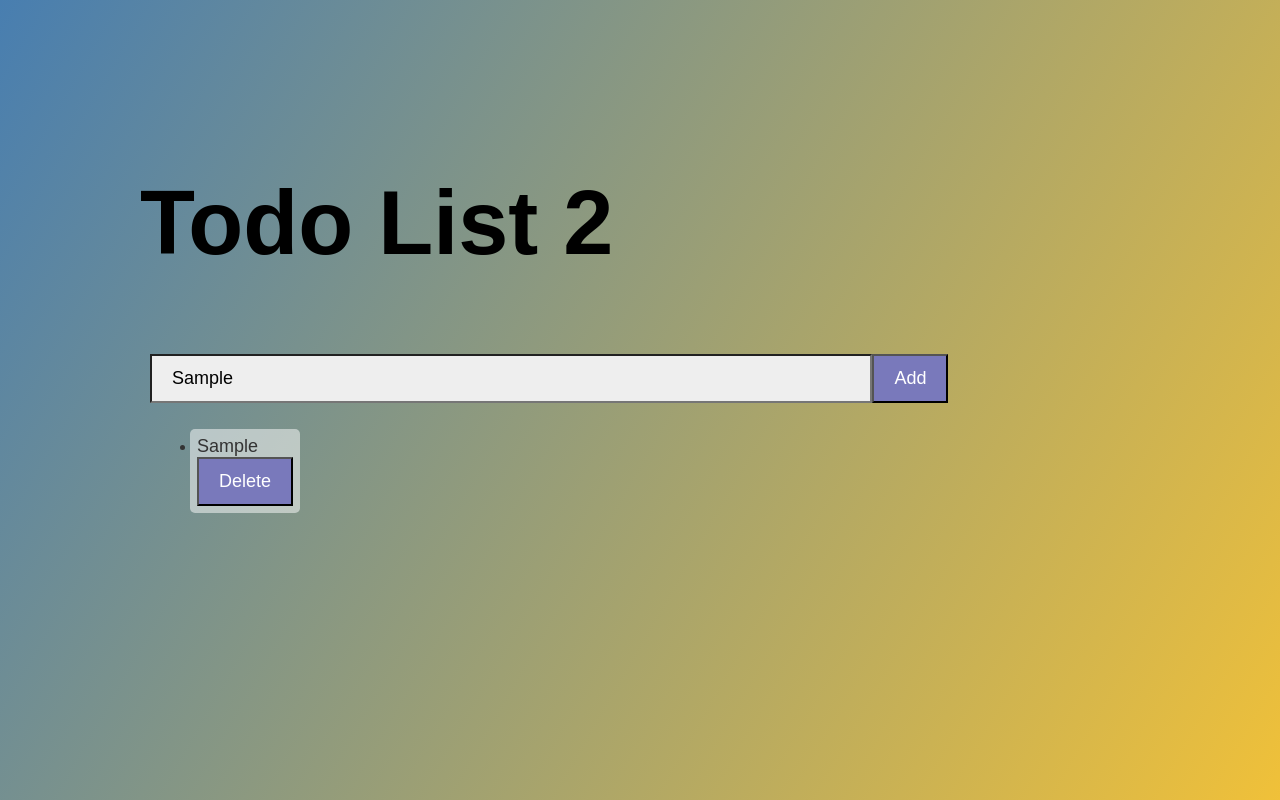
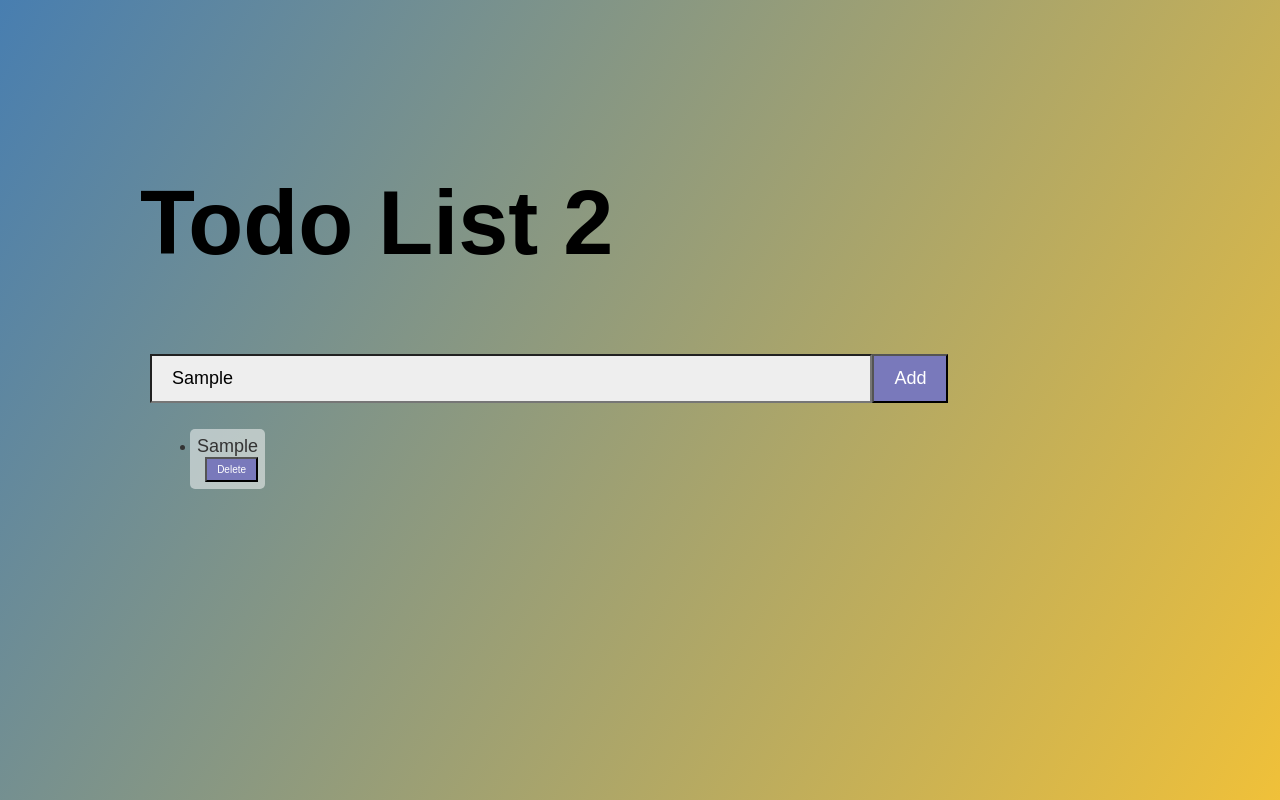
Before and after one commit to Sayem995/TodoList-React-hooks, a React (Create React App) app in the folder react-todo-list/: page / in a window 1280 px wide. Both pictures are taken after typing "Sample" into the empty fields and a click on the button "Add". Shown: the top 800 px of the page. Built offline with nearby package versions, Linux system fonts and the light colour scheme.

Commit message:
delete button placement

```diff
--- a/react-todo-list/src/App.css
+++ b/react-todo-list/src/App.css
@@ -46,8 +46,7 @@ body {
   }
 
   #btn {
-    background-color: rgb(121, 121, 187); /* Green */
-    /* border-radius: 20%; */
+    background-color: rgb(121, 121, 187);
     color: white;
     padding: 12px 20px;
     text-align: center;
@@ -55,3 +54,13 @@ body {
     display: inline-block;
     font-size: 18px;
   }
+
+  #btn2 {
+    background-color: rgb(121, 121, 187);
+    color: white;
+    padding: 5px 10px;
+    text-align: center;
+    text-decoration: none;
+    display: inline-block;
+    font-size: 10px;
+  }
--- a/react-todo-list/src/App.js
+++ b/react-todo-list/src/App.js
@@ -20,6 +20,10 @@ function App() {
      setTodos(todos.filter((todo)=>todo.id != index))
   }
 
+  function updateTodo(e) {
+      setTodos([])
+  }
+
   return (
     <div className = "Todo-lists">
       <h1> Todo List 2</h1>
@@ -32,7 +36,7 @@ function App() {
               <table>
                 <tr>
                 <li>{todo.text}</li>
-                <button onClick={(e)=>removeNewTodo(e,index)} type="submit" id="btn">Delete</button>
+               <button style={{ marginLeft: "auto", float: "right" }}onClick={(e)=>removeNewTodo(e,index)} type="submit" id="btn2">Delete</button>
                 </tr>
               </table>
             </div>
```
